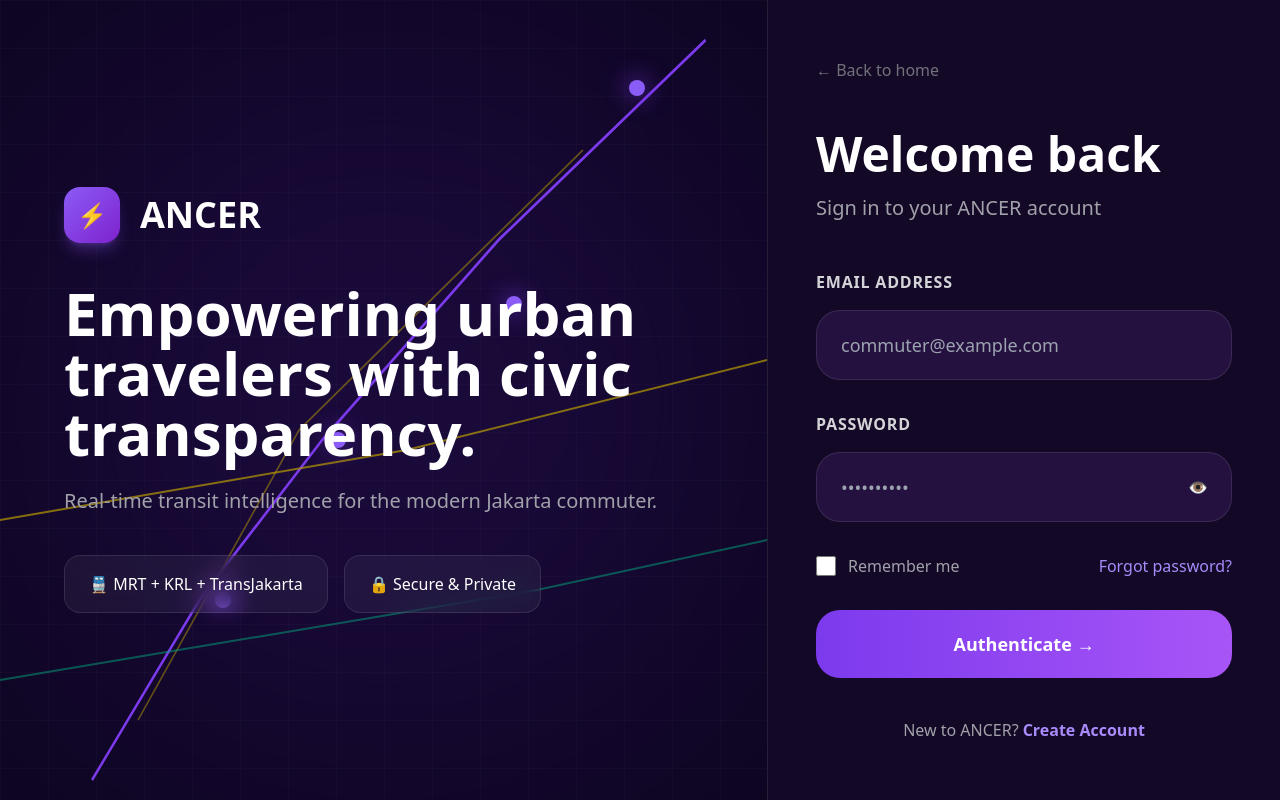
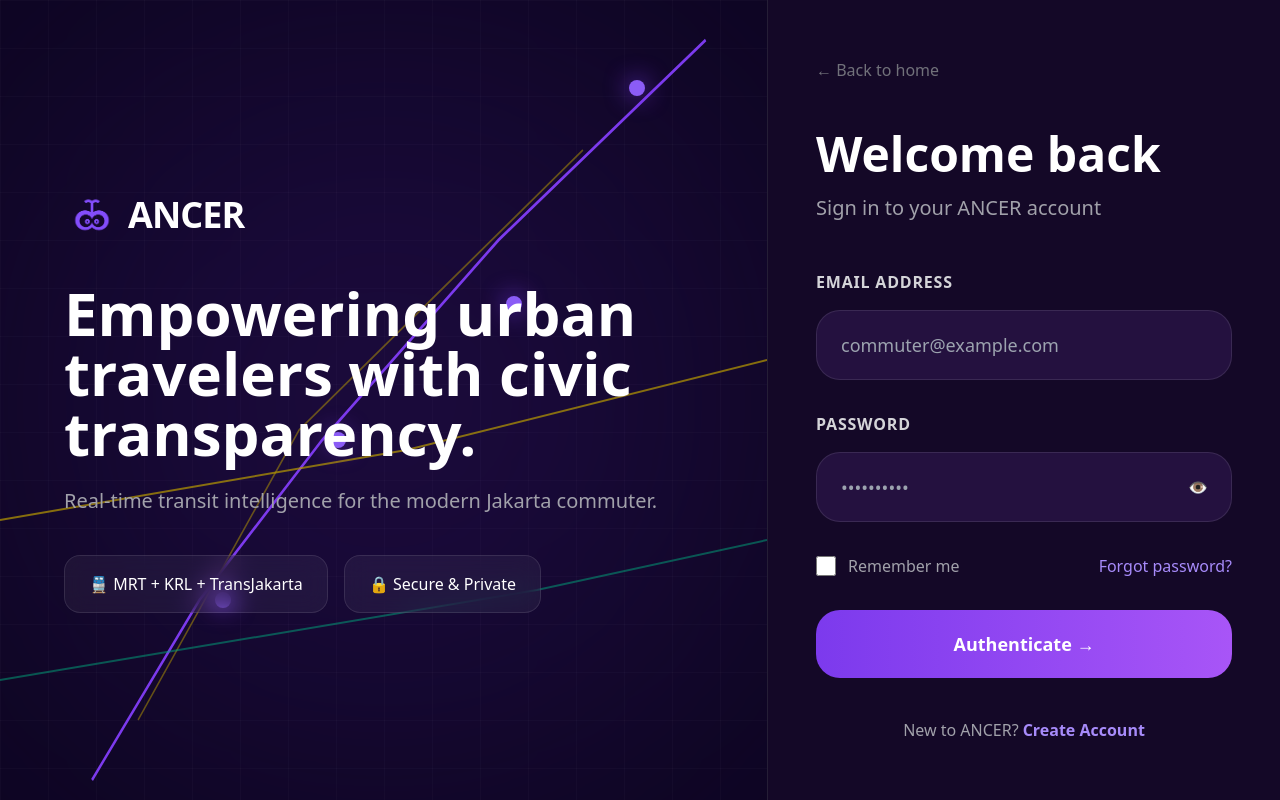
Before and after one commit to farrelabdaaghazka/Ancer, a React (Vite) app: page /login in a window 1280 px wide. Built offline with nearby package versions, Linux system fonts and the light colour scheme.

Commit message:
fix: mengganti logo

```diff
--- a/src/pages/AuthGate.jsx
+++ b/src/pages/AuthGate.jsx
@@ -1,5 +1,6 @@
 import React, { useState } from "react";
 import { useNavigate } from "react-router-dom";
+import ancerLogo from "../assets/logo/ancer logo.png";
 
 export default function LoginPage() {
   const navigate = useNavigate();
@@ -102,21 +103,16 @@ export default function LoginPage() {
             >
 
                 {/* LOGO */}
-                <div class="flex items-center gap-5 mb-10">
+                <div className="flex items-center gap-2 mb-10">
+                    <img
+                        src={ancerLogo}
+                        alt="Ancer Logo"
+                        className="w-14 h-14 object-contain"
+                    />
 
-                    <div
-                        class="w-14 h-14 rounded-2xl bg-gradient-to-br
-                        from-violet-500 to-purple-700
-                        flex items-center justify-center
-                        shadow-lg shadow-violet-500/30"
-                    >
-                        <span class="text-2xl">⚡</span>
-                    </div>
-
-                    <h1 class="font-bold text-3xl xl:text-4xl">
+                    <h1 className="font-black text-3xl xl:text-4xl tracking-tight">
                         ANCER
                     </h1>
-
                 </div>
 
                 {/* TITLE */}
```
